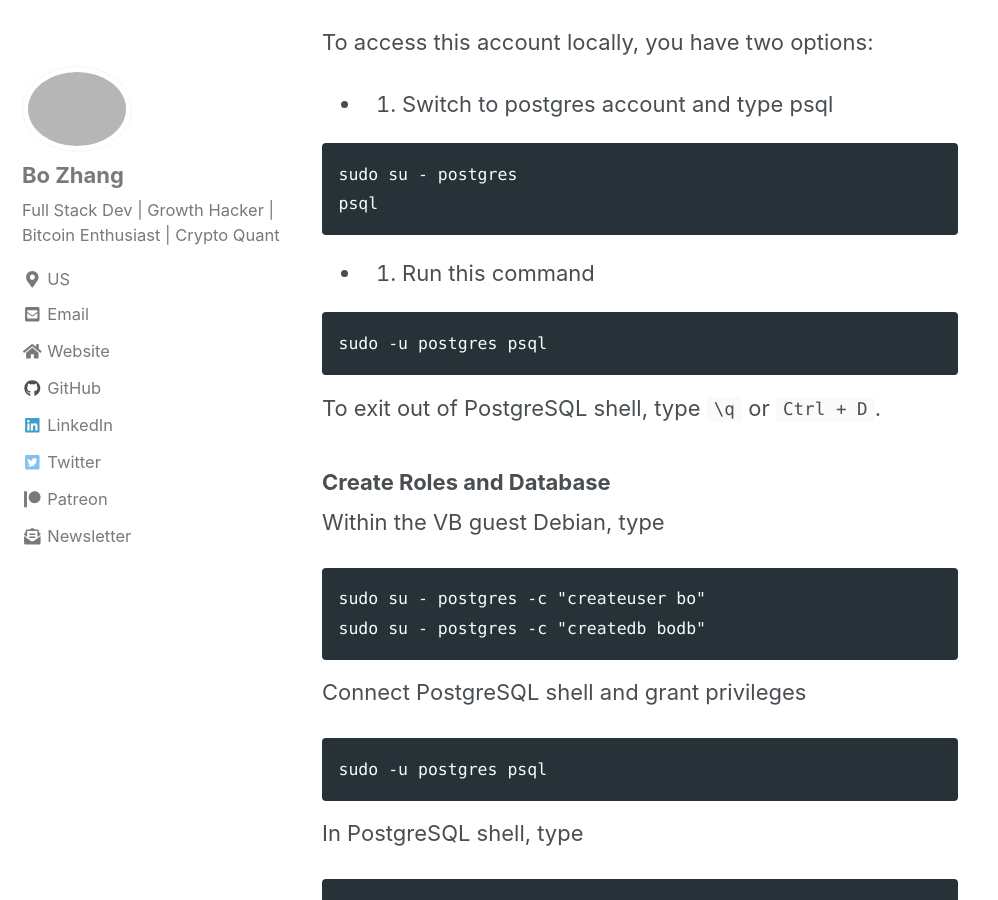
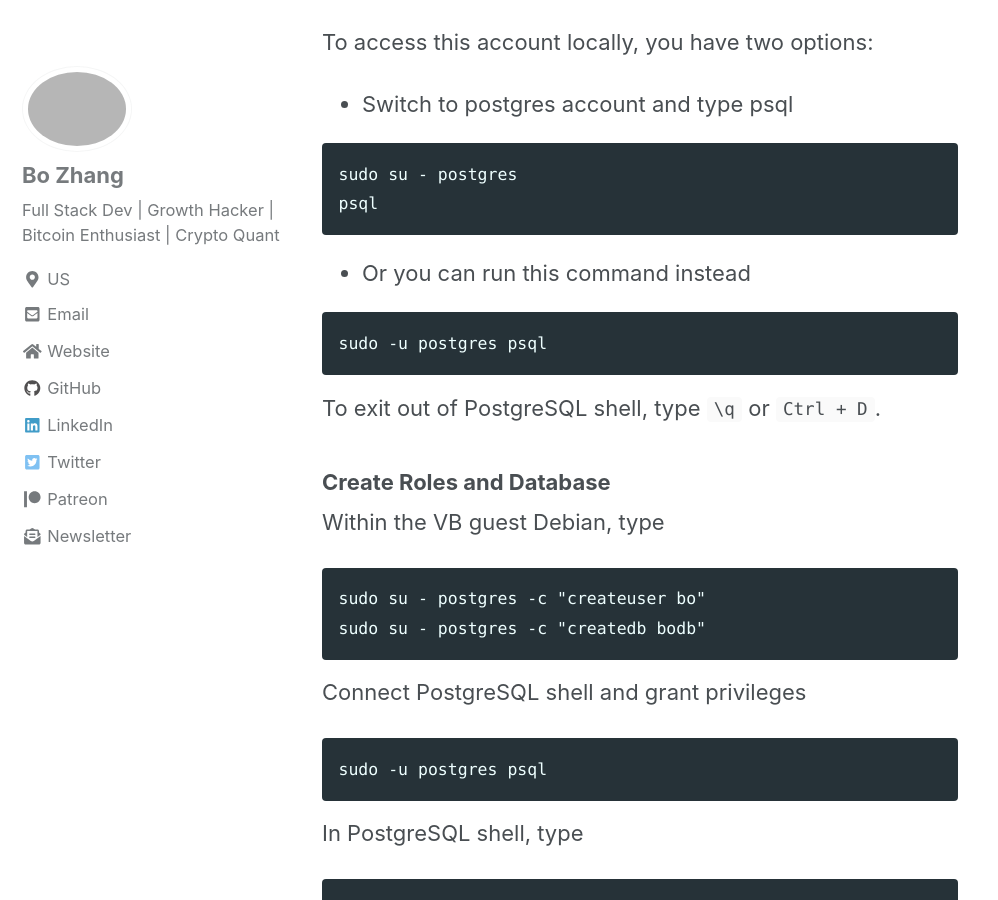
Before and after one commit to 0xboz/blog, a Jekyll site: the page built from _posts/2019-08-01-how-to-use-virtualbox-as-a-remote-postgresql-server.md, in a window 1280 px wide and 900 px high, scrolled down 2629 px. Shown: the whole window, without its empty margins (0-998 px from the left). Built offline with Jekyll 4.4.1, drawn with Linux system fonts in a browser that asks for light colours; cached includes are drawn as plain includes; nearby versions of some CDN libraries; comment, search, counter and statistics services are not loaded.

Commit message:
Fixed ordered list

````diff
--- a/_posts/2019-08-01-how-to-use-virtualbox-as-a-remote-postgresql-server.md
+++ b/_posts/2019-08-01-how-to-use-virtualbox-as-a-remote-postgresql-server.md
@@ -51,14 +51,14 @@ sudo service postgresql status
 By default, the installation process will create a superuser named ```postgres```. This particular account is recommended to be used locally without password.
 
 To access this account locally, you have two options:
-* 1. Switch to postgres account and type psql
+* Switch to postgres account and type psql
 
 ```
 sudo su - postgres
 psql
 ```
 
-* 2. Run this command
+* Or you can run this command instead
 
 ```
 sudo -u postgres psql
````
